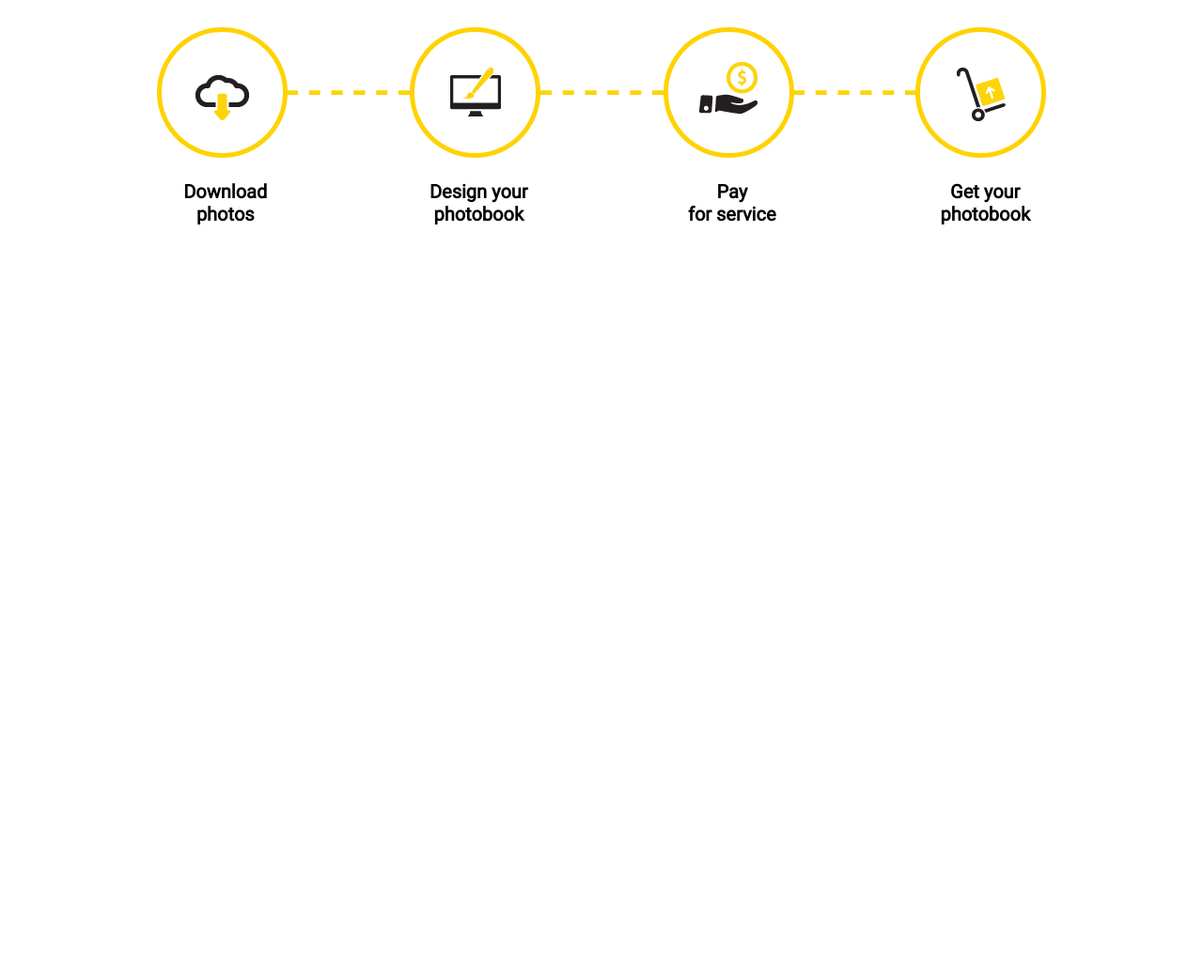
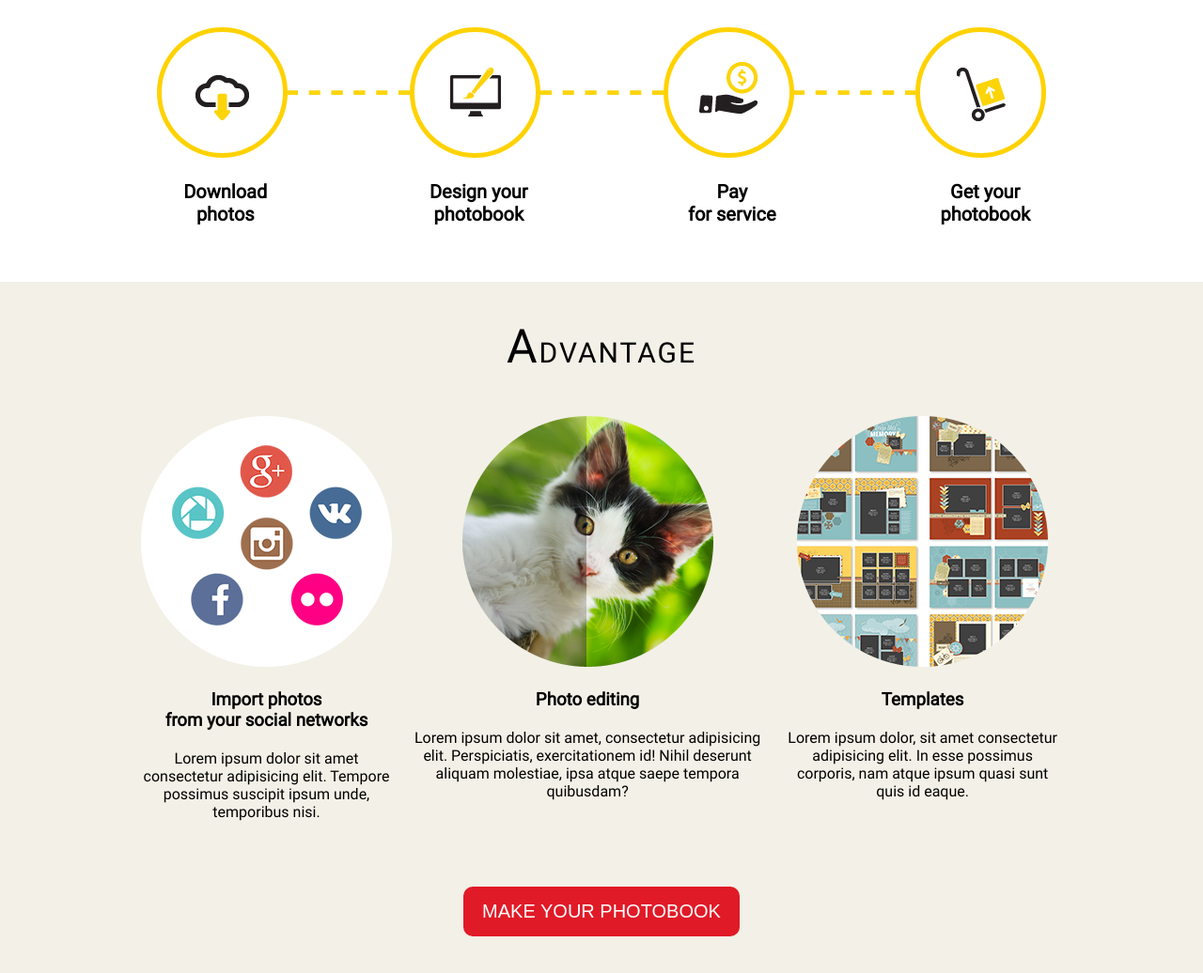
Before and after one commit to adherents/less-practice, a website: page public/index.html in a window 1280 px wide. Shown: the part 678-1714 px from the top of the page at 94% size. Before the commit the page ends 978 px from the top, so only its background shows below. Drawn offline with Linux system fonts and the light colour scheme.

Commit message:
advantage block

```diff
--- a/public/index.html
+++ b/public/index.html
@@ -37,6 +37,29 @@
                 <div class="fourth"><div>Get your <br> photobook</div></div>
             </div>
         </section>
+        <section id="advantage">
+            <div class="view-port">
+                <h1><span>A</span>dvantage</h1>
+                <div class="row">
+                    <div class="col">
+                        <img src="img/soc1.png">
+                        <h3>Import photos<br>from your social networks</h3>
+                        <p>Lorem ipsum dolor sit amet consectetur adipisicing elit. Tempore possimus suscipit ipsum unde, temporibus nisi.</p>
+                    </div>
+                    <div class="col">
+                        <img src="img/soc2.png">
+                        <h3>Photo editing</h3>
+                        <p>Lorem ipsum dolor sit amet, consectetur adipisicing elit. Perspiciatis, exercitationem id! Nihil deserunt aliquam molestiae, ipsa atque saepe tempora quibusdam?</p>
+                    </div>
+                    <div class="col">
+                        <img src="img/soc3.png">
+                        <h3>Templates</h3>
+                        <p>Lorem ipsum dolor, sit amet consectetur adipisicing elit. In esse possimus corporis, nam atque ipsum quasi sunt quis id eaque.</p>
+                    </div>
+                </div>
+                <button class="btn btn-red">Make your photobook</button>
+            </div>
+        </section>
     </div>
 
 </body>
--- /dev/null
+++ b/src/less/advantage.less
@@ -0,0 +1,43 @@
+@import 'partials/params';
+@import 'partials/mixins';
+
+#advantage {
+    background-color: @khaki;
+    padding: 40px 40px 60px;
+    text-align: center;
+
+    & h1 {
+        text-transform: uppercase;
+        font-size: 30px;
+        margin-bottom: 35px;
+        font-weight: normal;
+        letter-spacing: 2px;
+
+        & span {
+            font-size: 50px;
+            left: 20px;
+        }
+    }
+
+    & .row {
+        display: flex;
+        justify-content: space-around;
+        margin-bottom: 60px;
+
+        & .col {
+            padding: 10px;
+
+            & img {
+                margin-bottom: 20px;
+            }
+
+            & h3 {
+                margin-bottom: 20px;
+            }
+
+            & p {
+
+            }
+        }
+    }
+}
```
Also changed, not shown: public/bundle.min.css.
